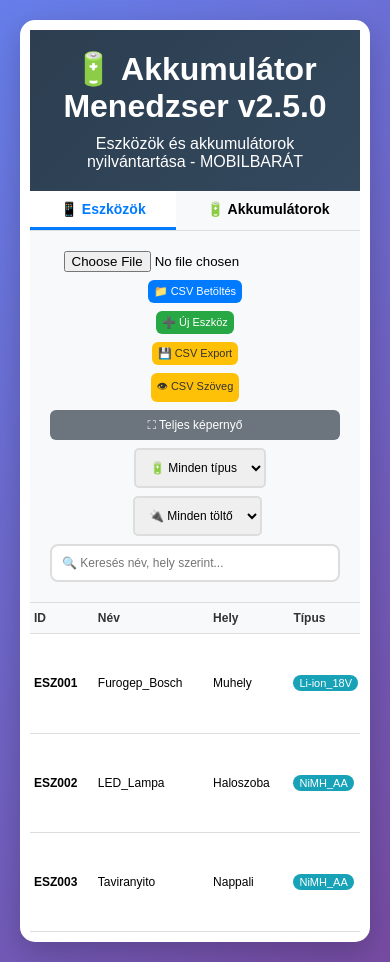
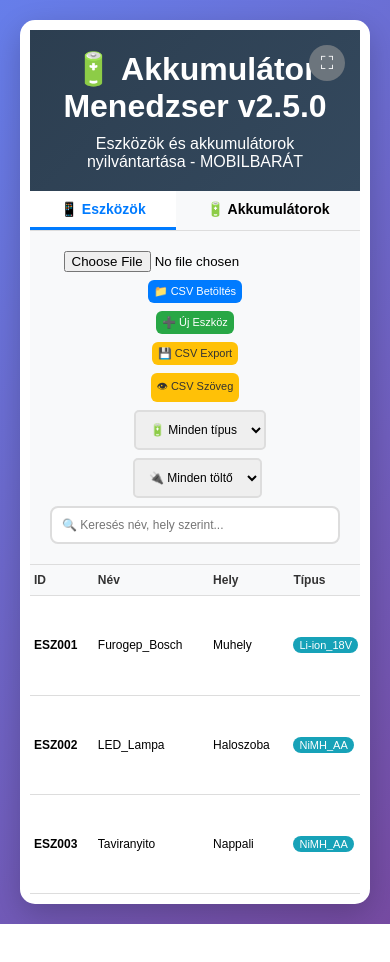
Before and after one commit to csalanka/Akku2, a plain HTML site: page index.html in a window 390 px wide. After the commit the page ends 924 px from the top, so only its background shows below. Drawn offline with Linux system fonts and the light colour scheme.

Commit message:
Update index.html

```diff
--- a/index.html
+++ b/index.html
@@ -32,6 +32,7 @@
             color: white;
             padding: 20px;
             text-align: center;
+            position: relative; /* Hogy a fullscreen gomb pozícionálható legyen */
         }
 
         .header h1 {
@@ -114,12 +115,26 @@
         }
 
         .btn-fullscreen {
+            position: absolute;
+            top: 20px;
+            right: 20px;
             background: #6c757d;
             color: white;
+            border: none;
+            border-radius: 50%;
+            width: 40px;
+            height: 40px;
+            font-size: 20px;
+            display: flex;
+            align-items: center;
+            justify-content: center;
+            cursor: pointer;
+            transition: all 0.3s ease;
         }
 
         .btn-fullscreen:hover {
             background: #5a6268;
+            transform: scale(1.1);
         }
 
         .btn:hover {
@@ -191,6 +206,8 @@
             border-radius: 10px;
             width: 90%;
             max-width: 500px;
+            max-height: 80vh;
+            overflow-y: auto;
         }
 
         .form-group {
@@ -263,9 +280,11 @@
             }
 
             .btn-fullscreen {
-                width: 100%;
-                padding: 8px;
-                font-size: 12px;
+                width: 36px;
+                height: 36px;
+                font-size: 18px;
+                top: 15px;
+                right: 15px;
             }
 
             td:last-child {
@@ -277,6 +296,13 @@
                 padding: 10px 15px;
                 font-size: 14px;
             }
+
+            .modal-content {
+                margin: 10% auto;
+                padding: 15px;
+                max-height: 70vh;
+                width: 95%;
+            }
         }
     </style>
 </head>
@@ -285,6 +311,7 @@
         <div class="header">
             <h1>🔋 Akkumulátor Menedzser v2.5.0</h1>
             <p>Eszközök és akkumulátorok nyilvántartása - MOBILBARÁT</p>
+            <button class="btn-fullscreen" onclick="toggleFullscreen()" id="fullscreenBtn" title="Teljes képernyő">⛶</button>
         </div>
 
         <div class="tab-buttons">
@@ -299,7 +326,6 @@
                 <button class="btn btn-success" onclick="addDevice()">➕ Új Eszköz</button>
                 <button class="btn btn-warning" onclick="exportCSV()">💾 CSV Export</button>
                 <button class="btn btn-warning" onclick="showCSVText()">👁 CSV Szöveg</button>
-                <button class="btn btn-fullscreen" onclick="toggleFullscreen()" id="fullscreenBtn">⛶ Teljes képernyő</button>
 
                 <select id="typeFilter" class="form-control" style="width: auto; margin-left: 10px;" onchange="renderTable()">
                     <option value="">🔋 Minden típus</option>
@@ -356,7 +382,6 @@
                 <button class="btn btn-success" onclick="addBattery()">➕ Új Akku</button>
                 <button class="btn btn-warning" onclick="exportBatteryCSV()">💾 Akku Export</button>
                 <button class="btn btn-warning" onclick="showBatteryCSVText()">👁 Akku Szöveg</button>
-                <button class="btn btn-fullscreen" onclick="toggleFullscreen()" id="fullscreenBtn">⛶ Teljes képernyő</button>
 
                 <select id="batteryTypeFilter" class="form-control" style="width: auto; margin-left: 10px;" onchange="renderBatteryTable()">
                     <option value="">🔋 Minden típus</option>
@@ -1182,13 +1207,15 @@
 
             if (!document.fullscreenElement) {
                 document.documentElement.requestFullscreen().then(() => {
-                    fullscreenBtn.innerHTML = '⛶ Normál nézet';
+                    fullscreenBtn.innerHTML = '⛶';
+                    fullscreenBtn.title = 'Normál nézet';
                 }).catch(err => {
                     alert('Nem sikerült teljes képernyőre váltani: ' + err);
                 });
             } else {
                 document.exitFullscreen().then(() => {
-                    fullscreenBtn.innerHTML = '⛶ Teljes képernyő';
+                    fullscreenBtn.innerHTML = '⛶';
+                    fullscreenBtn.title = 'Teljes képernyő';
                 }).catch(err => {
                     alert('Nem sikerült kilépni a teljes képernyőről: ' + err);
                 });
@@ -1198,9 +1225,11 @@
         document.addEventListener('fullscreenchange', () => {
             const fullscreenBtn = document.getElementById('fullscreenBtn');
             if (!document.fullscreenElement) {
-                fullscreenBtn.innerHTML = '⛶ Teljes képernyő';
+                fullscreenBtn.innerHTML = '⛶';
+                fullscreenBtn.title = 'Teljes képernyő';
             } else {
-                fullscreenBtn.innerHTML = '⛶ Normál nézet';
+                fullscreenBtn.innerHTML = '⛶';
+                fullscreenBtn.title = 'Normál nézet';
             }
         });
 
```
